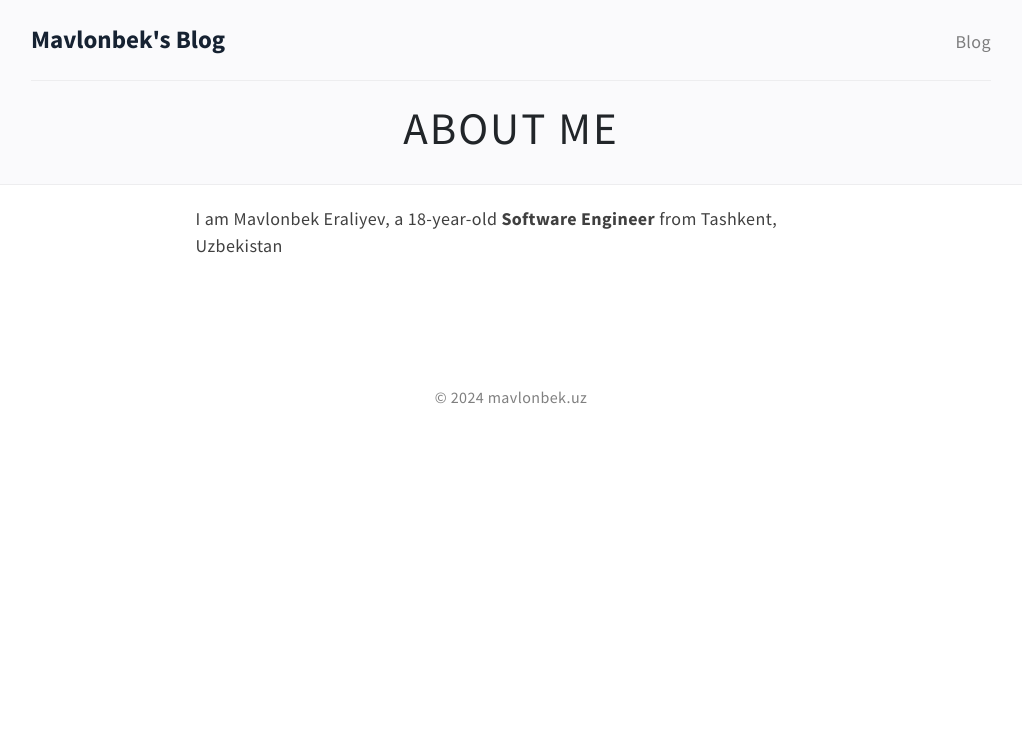
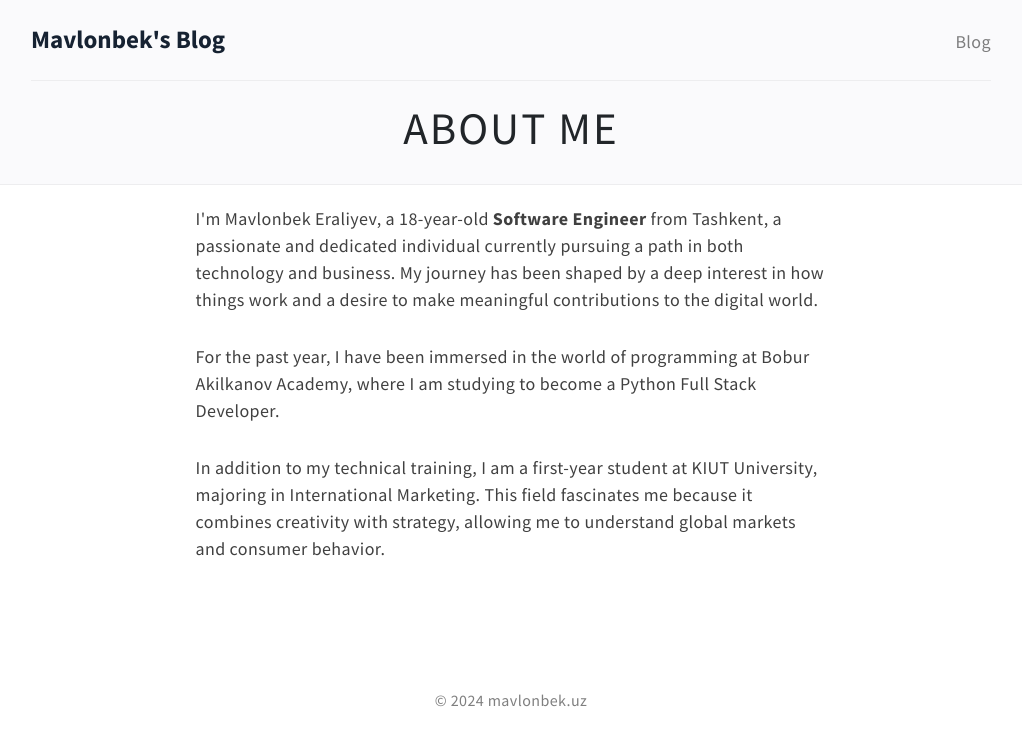
Before and after one commit to MavlonbekPy/mv_blog, a Django app: page /about/ in a window 1280 px wide. Shown: the top 746 px of the page, without its empty margins (129-1151 px from the left). Run offline with Django 4.2, Linux system fonts and the light colour scheme; some libraries are stand-ins or nearby versions.

Commit message:
about page changed

```diff
--- a/templates/about.html
+++ b/templates/about.html
@@ -12,7 +12,7 @@
           content="I am Mavlonbek Eraliyev, a 18-year-old Software Engineer from Tashkent, Uzbekistan">
     <meta name="og:image" content="../media/2020/04/12/lazyprogrammer.jpg">
     <link href="../static/assets/css/flexgridcombo.css" rel="stylesheet">
-    {#    <link rel="stylesheet" href="https://stackpath.bootstrapcdn.com/bootstrap/4.4.1/css/bootstrap.min.css">#}
+    <link rel="stylesheet" href="https://stackpath.bootstrapcdn.com/bootstrap/4.4.1/css/bootstrap.min.css">
     <link rel="stylesheet" href="../static/css/bootstrap.min.css/">
     <link href="../static/assets/css/style67d9.css?version=2" rel="stylesheet">
     <link rel="shortcut icon" type="image/jpg" href="../static/assets/favicon.html">
@@ -48,31 +48,29 @@
     <div class="container content">
         <div class="row justify-center">
             <article class="col-lg-8 col-md-10 col-12">
-                <p>I am Mavlonbek Eraliyev, a 18-year-old <strong>Software Engineer</strong> from Tashkent, Uzbekistan
+                <p>
+                        I'm Mavlonbek Eraliyev, a 18-year-old <strong>Software Engineer</strong> from Tashkent, a
+                    passionate and dedicated individual currently pursuing a path in both
+                    technology and business. My journey has been shaped by a deep interest in how things work and a
+                    desire to make meaningful contributions to the digital world.
                 </p>
-{#                <p>I am always contributing to developer events by giving a talk or as a mentor, especially the ones#}
-{#                    that engage women in tech. As a developer, I really want to see more diversity in the industry. </p>#}
-{#                <figure>#}
-{#                    <div class="figure_wrapper"><img src="../media/2020/04/12/djangogirls.jpg"></div>#}
-{#                    <figcaption>DjangoGirls, Tashkent</figcaption>#}
-{#                </figure>#}
-{#                <p>Recently I experimented working standing#}
-{#                    and found it really useful to stay focused and a little healthier. I was able to transform my#}
-{#                    workstation with the books I read.</p>#}
-{#                <figure>#}
-{#                    <div class="figure_wrapper"><img src="../media/2020/04/12/workstation.png"></div>#}
-{#                    <figcaption>Super Dispatch, Tashkent office</figcaption>#}
-{#                </figure>#}
-{#                <p>I am also known as "<strong>lazy programmer</strong>", very handy nature for programmers. I love#}
-{#                    repetitive tasks, I see them as an opportunity for automation. Also, whenever I am not working#}
-{#                    standing, you find me working laying on a sofa.</p>#}
-{#                <figure>#}
-{#                    <div class="figure_wrapper"><img src="../media/2020/04/12/lazyprogrammer.jpg"></div>#}
-{#                    <figcaption>GroundZero Chilanzar, Tashkent</figcaption>#}
-{#                </figure>#}
-{#                <p>In short, it's me, Azimjon, a friendly programmer from Uzbekistan. You can read my story of becoming#}
-{#                    a software engineer <a href="/blog/"#}
-{#                                           target="_blank">here</a>.</p>#}
+
+                <p>
+                        For the past year, I have been immersed in the world of programming at Bobur Akilkanov Academy,
+                    where I am studying to become a Python Full Stack Developer.
+                </p>
+
+                <p>
+                        In addition to my technical training, I am a first-year student at KIUT University, majoring in
+                    International Marketing. This field fascinates me because it combines creativity with strategy,
+                    allowing me to understand global markets and consumer behavior.
+                </p>
+                <!--                <p>-->
+                <!--                    In short, it's me, Mavlonbek, a friendly programmer from Uzbekistan. You can read my story of-->
+                <!--                    becoming-->
+                <!--                    a software engineer <a href="/blog/"-->
+                <!--                                           target="_blank">here</a>.-->
+                <!--                </p>-->
             </article>
         </div>
     </div>
```
